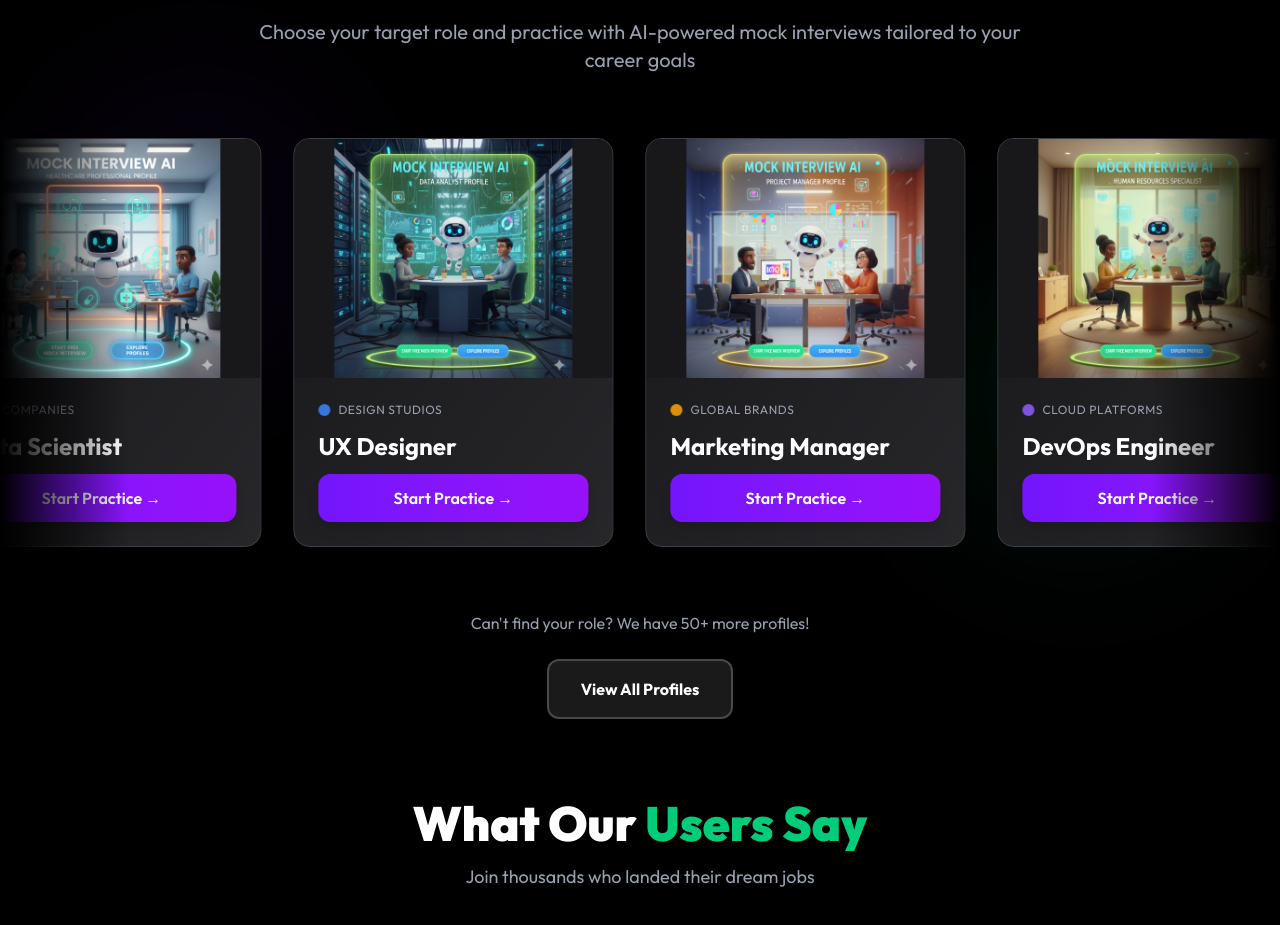
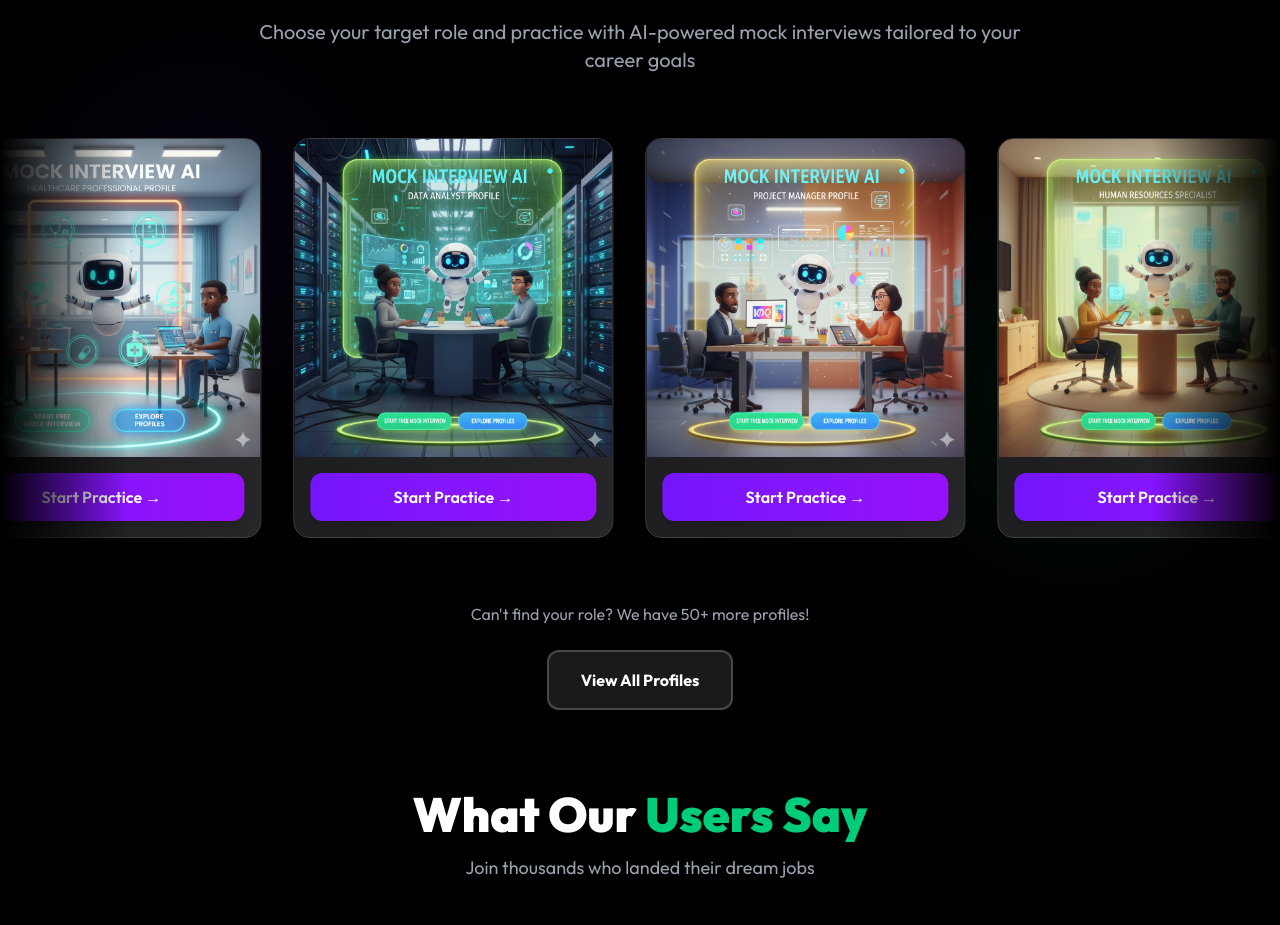
Before and after one commit to Deepanshumelkani77/Interview, a React app in the folder frontend/: page / in a window 1280 px wide. Shown: the part 2640-3565 px from the top of the page. Built offline with nearby package versions, Linux system fonts and the light colour scheme; the HTML template or start-up script is replaced by a standard one.

Commit message:
try to make new

```diff
--- a/frontend/src/components/JobProfile.jsx
+++ b/frontend/src/components/JobProfile.jsx
@@ -60,7 +60,7 @@ const jobProfiles = [
                 <div key={`first-${profile.id}`} className="group relative flex-shrink-0 w-64 sm:w-72 md:w-80 mx-3 sm:mx-4">
                   <div className="relative bg-gradient-to-br from-zinc-900 to-zinc-800 rounded-2xl border border-zinc-700 overflow-hidden hover:border-[#7415FD] transition-all duration-500 hover:scale-105 hover:-translate-y-2 hover:shadow-2xl hover:shadow-purple-500/20">
                     {/* Image */}
-                    <div className="aspect-[4/3] overflow-hidden bg-zinc-900">
+                    <div className="aspect-square overflow-hidden bg-zinc-900">
                       {profile.img && (
                         <img
                           src={profile.img}
@@ -70,19 +70,9 @@ const jobProfiles = [
                       )}
                     </div>
 
-                    {/* Content */}
-                    <div className="p-6">
-                      <div className="flex items-center gap-2 mb-3">
-                        <div
-                          className="w-3 h-3 rounded-full animate-pulse"
-                          style={{ backgroundColor: profile.color }}
-                        ></div>
-                        <span className="text-xs text-gray-400 uppercase tracking-wider">{profile.company}</span>
-                      </div>
-                      <h3 className="text-xl md:text-2xl font-bold text-white mb-3 group-hover:text-[#7415FD] transition-colors duration-300">
-                        {profile.title}
-                      </h3>
-                      <button className="w-full px-4 sm:px-6 py-2 sm:py-3 bg-gradient-to-r from-[#7415FD] to-purple-600 text-white rounded-xl text-sm sm:text-base font-semibold hover:scale-105 transition-transform duration-300 shadow-lg hover:shadow-purple-500/50">
+                    {/* Button */}
+                    <div className="p-4">
+                      <button className="w-full px-4 sm:px-6 py-2.5 sm:py-3 bg-gradient-to-r from-[#7415FD] to-purple-600 text-white rounded-xl text-sm sm:text-base font-semibold hover:scale-105 transition-transform duration-300 shadow-lg hover:shadow-purple-500/50">
                         Start Practice →
                       </button>
                     </div>
@@ -98,7 +88,7 @@ const jobProfiles = [
                 <div key={`second-${profile.id}`} className="group relative flex-shrink-0 w-64 sm:w-72 md:w-80 mx-3 sm:mx-4">
                   <div className="relative bg-gradient-to-br from-zinc-900 to-zinc-800 rounded-2xl border border-zinc-700 overflow-hidden hover:border-[#7415FD] transition-all duration-500 hover:scale-105 hover:-translate-y-2 hover:shadow-2xl hover:shadow-purple-500/20">
                     {/* Image */}
-                    <div className="aspect-[4/3] overflow-hidden bg-zinc-900">
+                    <div className="aspect-square overflow-hidden bg-zinc-900">
                       {profile.img && (
                         <img
                           src={profile.img}
@@ -108,19 +98,9 @@ const jobProfiles = [
                       )}
                     </div>
 
-                    {/* Content */}
-                    <div className="p-6">
-                      <div className="flex items-center gap-2 mb-3">
-                        <div
-                          className="w-3 h-3 rounded-full animate-pulse"
-                          style={{ backgroundColor: profile.color }}
-                        ></div>
-                        <span className="text-xs text-gray-400 uppercase tracking-wider">{profile.company}</span>
-                      </div>
-                      <h3 className="text-xl md:text-2xl font-bold text-white mb-3 group-hover:text-[#7415FD] transition-colors duration-300">
-                        {profile.title}
-                      </h3>
-                      <button className="w-full px-4 sm:px-6 py-2 sm:py-3 bg-gradient-to-r from-[#7415FD] to-purple-600 text-white rounded-xl text-sm sm:text-base font-semibold hover:scale-105 transition-transform duration-300 shadow-lg hover:shadow-purple-500/50">
+                    {/* Button */}
+                    <div className="p-4">
+                      <button className="w-full px-4 sm:px-6 py-2.5 sm:py-3 bg-gradient-to-r from-[#7415FD] to-purple-600 text-white rounded-xl text-sm sm:text-base font-semibold hover:scale-105 transition-transform duration-300 shadow-lg hover:shadow-purple-500/50">
                         Start Practice →
                       </button>
                     </div>
```
